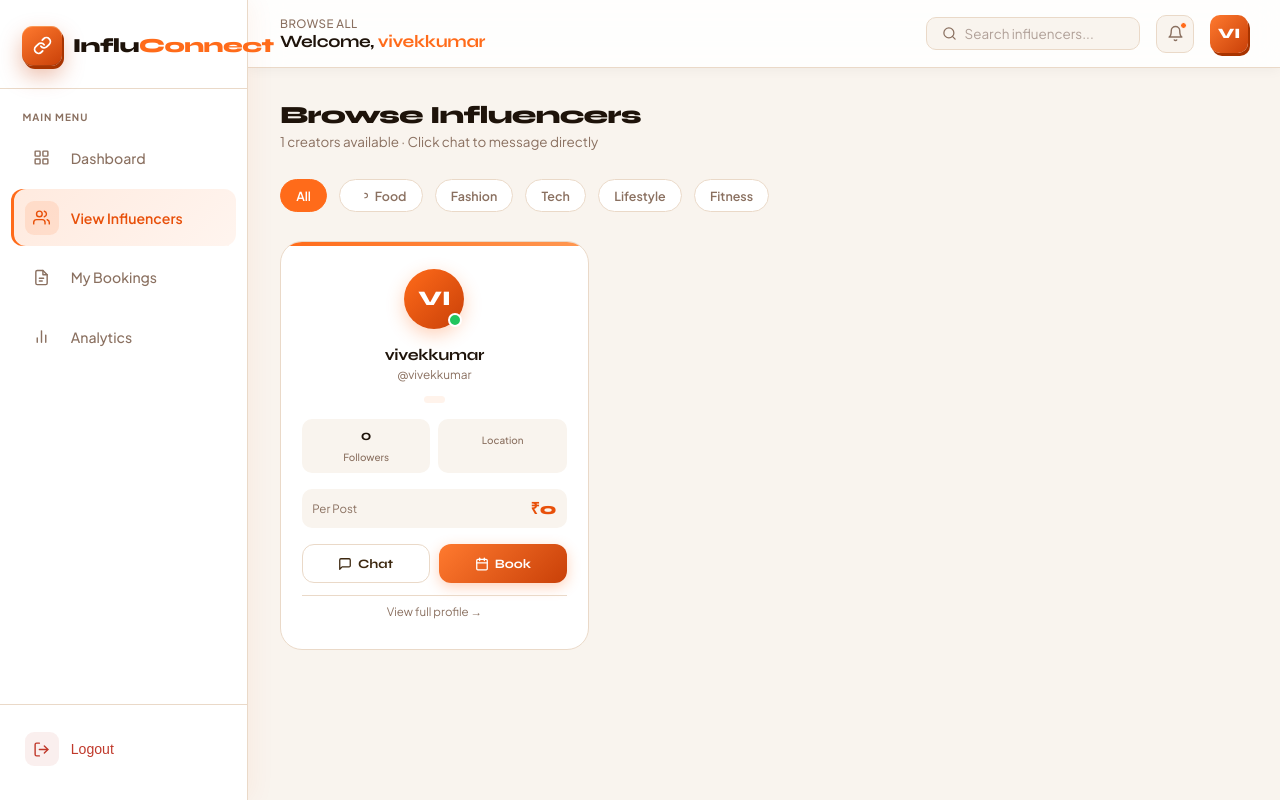
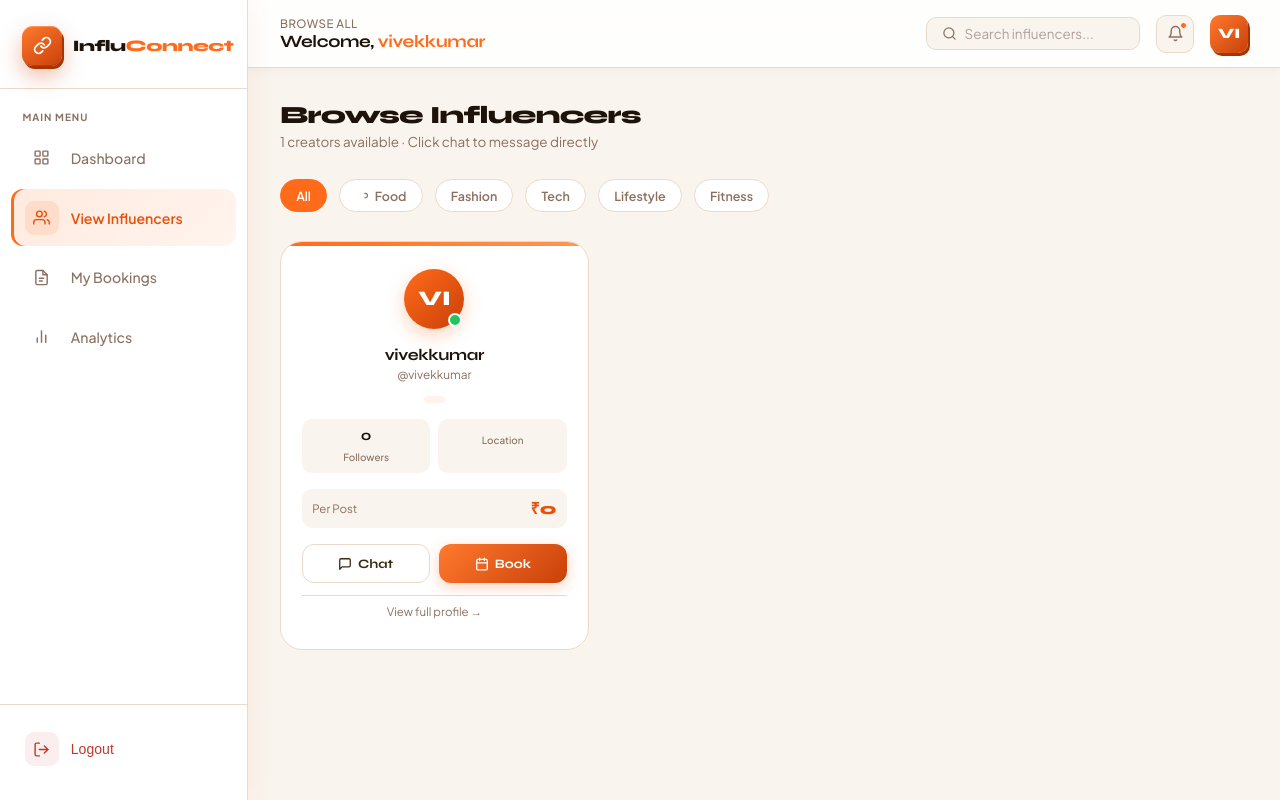
Before and after one commit to GAMIO9090/Angaar-hai, a Django app: page /influencers/ in a window 1280 px wide. Run offline with Django 5.2, Linux system fonts and the light colour scheme; a user stored in the database is signed in; data comes from the database, SQL or seed files in the repository; both versions use the stored data as it was after the commit.

Commit message:
some changes in how it work page

```diff
--- a/influconnect/settings.py
+++ b/influconnect/settings.py
@@ -5,7 +5,7 @@ from pathlib import Path
 
 # Build paths inside the project like this: BASE_DIR / 'subdir'.
 BASE_DIR = Path(__file__).resolve().parent.parent
-load_dotenv()
+load_dotenv(BASE_DIR / '.env')
 
 
 # Quick-start development settings - unsuitable for production
--- a/templates/influencers/influencers.html
+++ b/templates/influencers/influencers.html
@@ -21,7 +21,7 @@
     .sidebar-brand{padding:1.6rem 1.4rem 1.4rem;border-bottom:1px solid var(--border);display:flex;align-items:center;gap:.65rem;text-decoration:none;}
     .brand-icon{width:40px;height:40px;border-radius:11px;background:linear-gradient(145deg,#FF7A2F,#C94008);display:flex;align-items:center;justify-content:center;flex-shrink:0;box-shadow:0 1px 0 rgba(255,200,140,.45) inset,0 -1px 0 rgba(0,0,0,.18) inset,2px 3px 0 #A83400,0 10px 22px rgba(201,64,8,.35);}
     .brand-icon svg{width:19px;height:19px;}
-    .brand-name{font-family:'Syne',sans-serif;font-size:1.25rem;font-weight:800;letter-spacing:-.03em;line-height:1;}
+    .brand-name{font-family:'Syne',sans-serif;font-weight:800;letter-spacing:-.03em;line-height:1;}
     .brand-name .bl{color:var(--ink);}.brand-name .or{color:var(--or1);}
     .nav-section-label{font-size:.62rem;font-weight:700;letter-spacing:.1em;text-transform:uppercase;color:var(--muted);padding:1.4rem 1.4rem .4rem;}
     .nav-menu{list-style:none;padding:0 .7rem;flex:1;}.nav-item{margin-bottom:.2rem;}
```
Also changed, not shown: db.sqlite3, templates/influencers/db.sqlite3 (added), 2 other files.
